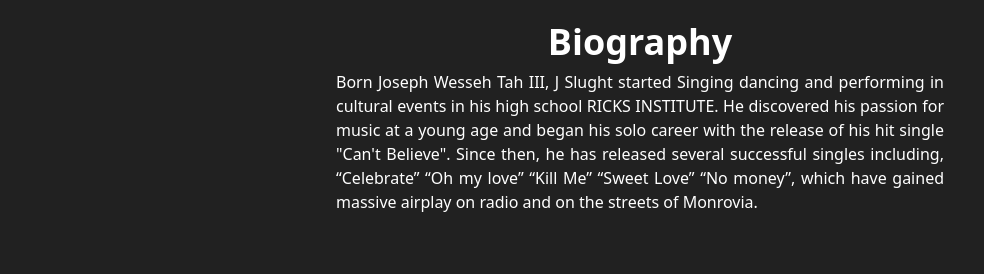
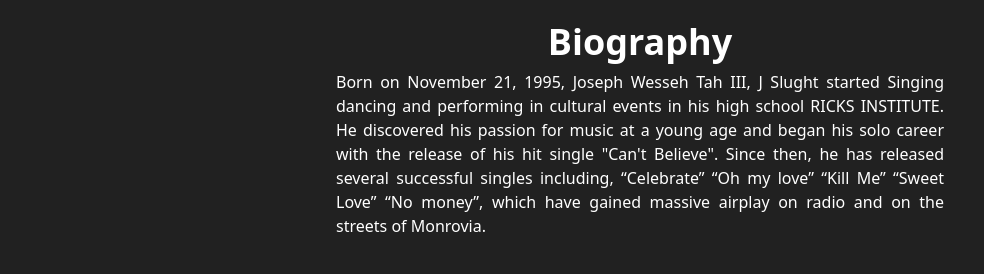
Before and after one commit to rimu-7/sirreno_profile2, a React (Vite) app: page /portfolio in a window 1280 px wide. Shown: the part 322-596 px from the top of the page, without its empty margins (0-984 px from the left). Built offline with nearby package versions, Linux system fonts and the light colour scheme.

Commit message:
Portfolio

```diff
--- a/src/Pages/Components/Portfolio.jsx
+++ b/src/Pages/Components/Portfolio.jsx
@@ -42,7 +42,7 @@ const Portfolio = () => {
     {
       id: 2,
       heading: "Biography",
-      description: `Born Joseph Wesseh Tah III, J Slught started Singing dancing and performing in cultural events in his high school RICKS INSTITUTE. He discovered his passion for music at a young age and began his solo career with the release of his hit single "Can't Believe". Since then, he has released several successful singles including, “Celebrate” “Oh my love” “Kill Me” “Sweet Love” “No money”, which have gained massive airplay on radio and on the streets of Monrovia.`,
+      description: `Born on November 21, 1995, Joseph Wesseh Tah III, J Slught started Singing dancing and performing in cultural events in his high school RICKS INSTITUTE. He discovered his passion for music at a young age and began his solo career with the release of his hit single "Can't Believe". Since then, he has released several successful singles including, “Celebrate” “Oh my love” “Kill Me” “Sweet Love” “No money”, which have gained massive airplay on radio and on the streets of Monrovia.`,
     },
     {
       id: 3,
```
